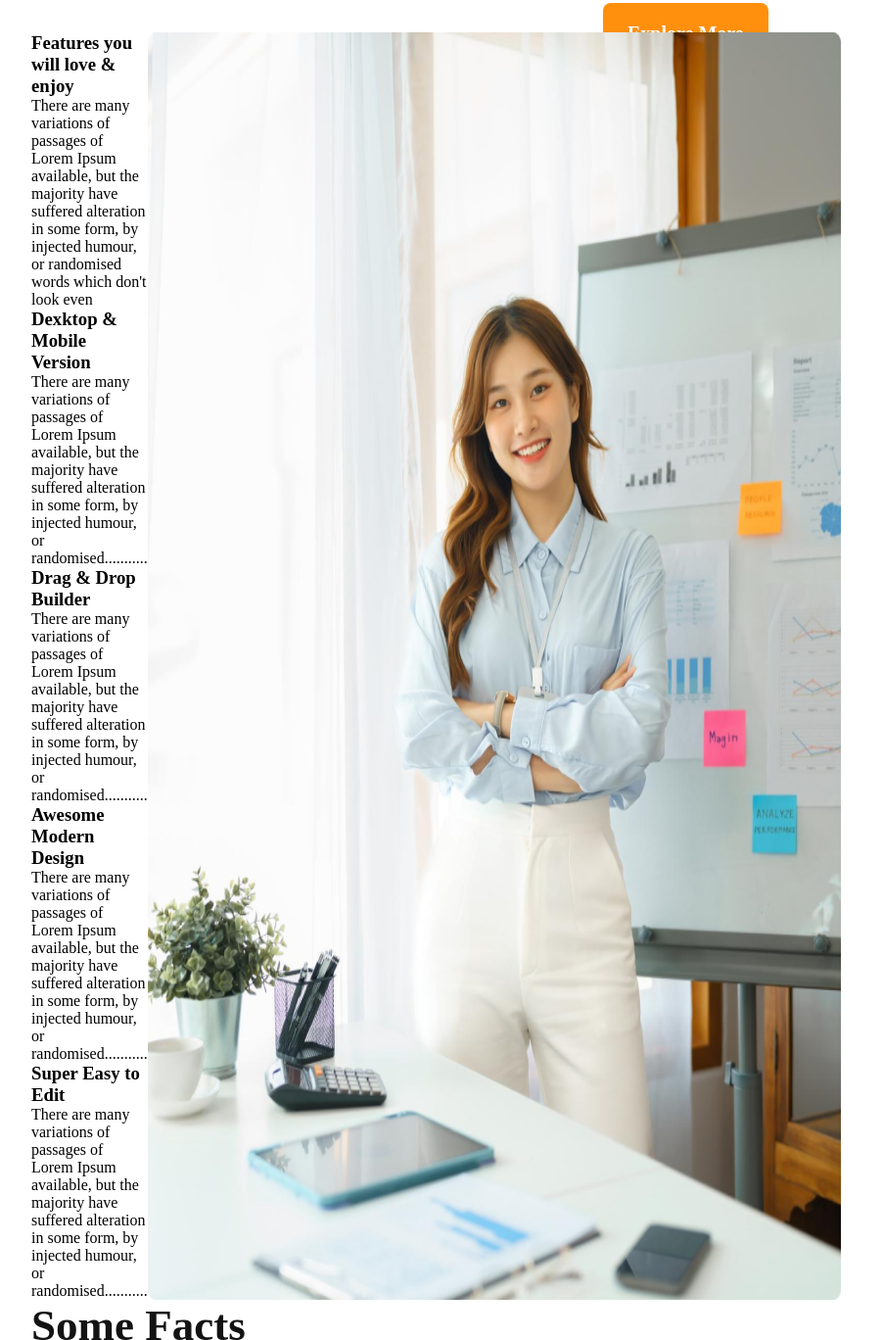
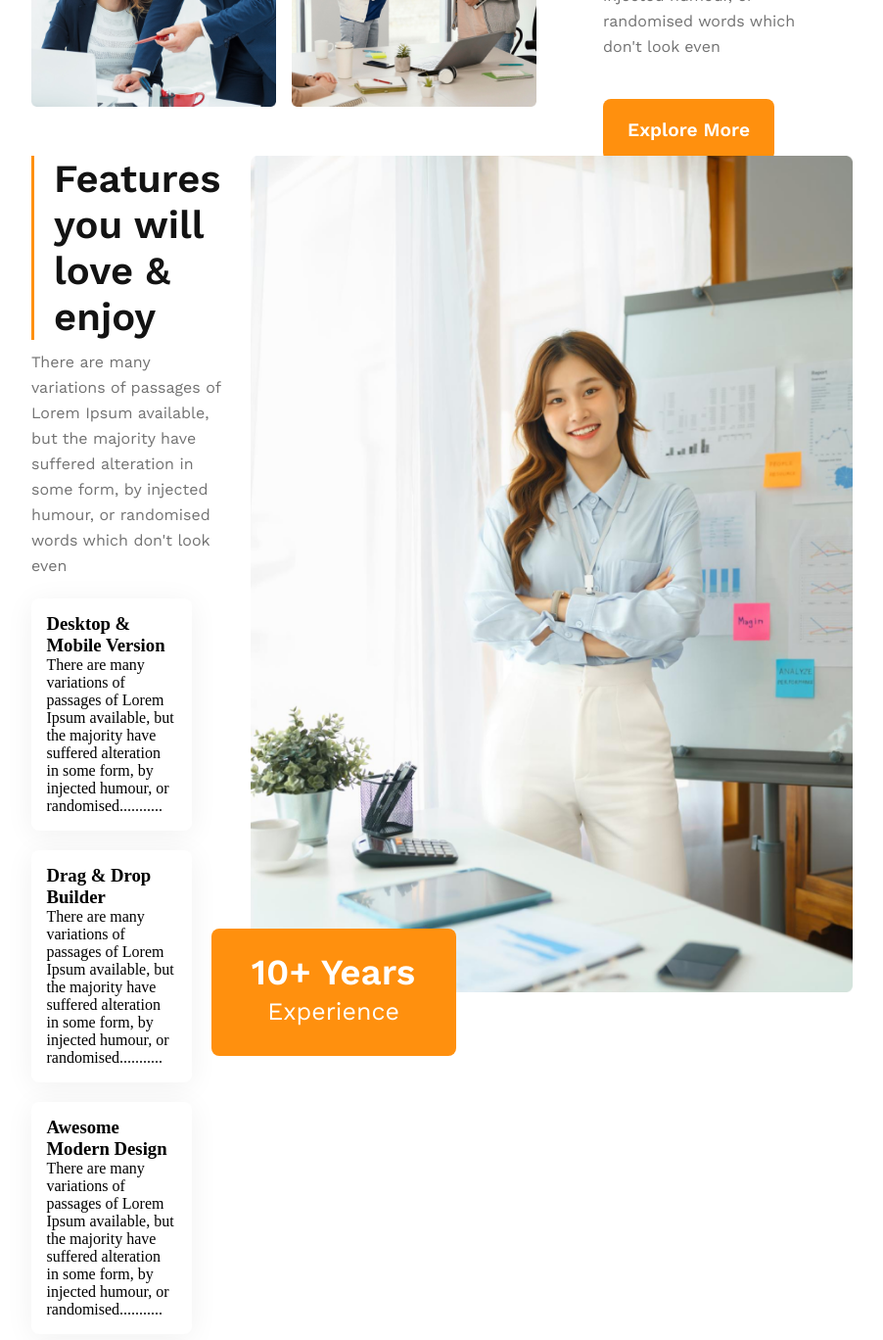
Before and after one commit to INDR0802/G3-Architects, a plain HTML site: page index.html in a window 1280 px wide. Shown: the part 1351-2719 px from the top of the page at 98% size, without its empty margins (208-1110 px from the left). Drawn offline with nearby package versions, Linux system fonts and the light colour scheme.

Commit message:
responsive in progress

```diff
--- a/index.html
+++ b/index.html
@@ -6,6 +6,10 @@
     <meta name="viewport" content="width=device-width, initial-scale=1.0">
     <title>G3 Architects</title>
     <link rel="stylesheet" href="style.css">
+    <link rel="preconnect" href="https://fonts.googleapis.com">
+    <link rel="preconnect" href="https://fonts.gstatic.com" crossorigin>
+    <link href="https://fonts.googleapis.com/css2?family=Work+Sans:ital,wght@0,400;0,600;1,700&display=swap"
+        rel="stylesheet">
 </head>
 
 <body>
@@ -51,12 +55,13 @@
 
         <section class="features">
             <div class="feature-text">
-                <h3>Features you will love & enjoy</h3>
-                <p>There are many variations of passages of Lorem Ipsum available, but the majority have suffered
+                <h2>Features you will love & enjoy</h2>
+                <p class="card-description">There are many variations of passages of Lorem Ipsum available, but the
+                    majority have suffered
                     alteration in some form, by injected humour, or randomised words which don't look even</p>
 
                 <div class="feature-card">
-                    <h3>Dexktop & Mobile Version</h3>
+                    <h3>Desktop & Mobile Version</h3>
                     <p>There are many variations of passages of Lorem Ipsum available, but the majority have suffered
                         alteration in some form, by injected humour, or randomised...........</p>
                 </div>
@@ -76,7 +81,13 @@
                         alteration in some form, by injected humour, or randomised...........</p>
                 </div>
             </div>
-            <img src="images/architect.png" alt="">
+            <div>
+                <img src="images/architect.png" alt="">
+                <div class="experience">
+                    <h1>10+ Years</h1>
+                    <p>Experience</p>
+                </div>
+            </div>
         </section>
 
         <section class="facts">
--- a/style.css
+++ b/style.css
@@ -1,6 +1,11 @@
 * {
     margin: 0px;
     padding: 0px;
+}
+
+body {
+    max-width: 1600px;
+    margin: 0px auto;
 }
 
 .btn-primary {
@@ -10,7 +15,7 @@
     border: none;
     color: #FFF;
     font-family: Work Sans;
-    font-size: 20px;
+    font-size: 1.2rem;
     font-style: normal;
     font-weight: 600;
     line-height: normal;
@@ -31,7 +36,7 @@ nav {
 nav>h3 {
     color: var(--Dark-01, #131313);
     font-family: Work Sans;
-    font-size: 45px;
+    font-size: 3rem;
     font-style: normal;
     font-weight: 700;
     line-height: normal;
@@ -52,7 +57,7 @@ nav li a {
     color: var(--Dark-02, #424242);
     text-align: center;
     font-family: Work Sans;
-    font-size: 18px;
+    font-size: 1.2rem;
     font-style: normal;
     font-weight: 500;
 }
@@ -69,20 +74,23 @@ nav li a {
     color: var(--Dark-01, #131313);
     text-align: center;
     font-family: Work Sans;
-    font-size: 64px;
+    font-size: 4rem;
     font-style: normal;
     font-weight: 700;
     line-height: normal;
+    margin-top: 30px;
+    margin-bottom: 10px;
 }
 
 .banner-description {
     color: var(--Dark-03, #727272);
     text-align: center;
     font-family: Work Sans;
-    font-size: 16px;
+    font-size: 1rem;
     font-style: normal;
     font-weight: 400;
     line-height: 26px;
+    margin-bottom: 20px;
     /* 162.5% */
 }
 
@@ -122,16 +130,17 @@ nav li a {
 .teams-content-title {
     color: var(--Dark-03, #727272);
     font-family: Work Sans;
-    font-size: 45px;
+    font-size: 2.8rem;
     font-style: normal;
     font-weight: 500;
     line-height: normal;
+    margin-top: -57px;
 }
 
 .teams-description {
     color: var(--Dark-03, #727272);
     font-family: Work Sans;
-    font-size: 16px;
+    font-size: 1rem;
     font-style: normal;
     font-weight: 400;
     line-height: 26px;
@@ -143,11 +152,81 @@ nav li a {
 
 /* features-section */
 
-.features{
+.features {
     margin: 0px 240px;
     display: flex;
     justify-content: space-between;
+    gap: 30px;
 }
+
+.features h2 {
+    color: var(--Dark-01, #131313);
+    font-family: Work Sans;
+    font-size: 2.5rem;
+    font-style: normal;
+    font-weight: 700;
+    line-height: normal;
+    border-left: solid 3px #FF900E;
+    margin-bottom: 10px;
+    padding-left: 20px;
+}
+
+.card-description {
+    color: var(--Dark-03, #727272);
+    font-family: Work Sans;
+    font-size: 1rem;
+    font-style: normal;
+    font-weight: 400;
+    line-height: 26px;
+    /* 162.5% */
+}
+
+.feature-card {
+    border-radius: 8px;
+    background: #FFF;
+    box-shadow: 0px 4px 30px 0px rgba(0, 0, 0, 0.06);
+    margin: 20px 0px;
+    margin-right: 30px;
+    padding: 8%;
+}
+
+.features img {
+    height: 854px;
+}
+
+.experience {
+    position: relative;
+    top: -69px;
+    right: 40px;
+    height: 80px;
+    border-radius: 8px;
+    padding-top: 10px;
+    padding-bottom: 40px;
+    background: #FF900E;
+    width: 250px;
+}
+
+.experience>h1 {
+    color: #FFF;
+    text-align: center;
+    font-family: Work Sans;
+    font-size: 2.3rem;
+    font-style: normal;
+    font-weight: 700;
+    line-height: 70px;
+    margin-bottom: -15px;
+}
+
+.experience>p {
+    color: #FFF;
+    font-family: Work Sans;
+    font-size: 25px;
+    font-style: normal;
+    font-weight: 500;
+    line-height: 40px;
+}
+
+
 /* features-section */
 
 /* facts-section */
@@ -159,7 +238,7 @@ nav li a {
 .facts-text h3 {
     color: var(--Dark-01, #131313);
     font-family: Work Sans;
-    font-size: 45px;
+    font-size: 2.8rem;
     font-style: normal;
     font-weight: 700;
     line-height: normal;
@@ -168,7 +247,7 @@ nav li a {
 .facts-text p {
     color: var(--Dark-03, #727272);
     font-family: Work Sans;
-    font-size: 16px;
+    font-size: 1rem;
     font-style: normal;
     font-weight: 400;
     line-height: 26px;
@@ -200,7 +279,7 @@ p {
     color: var(--Dark-02, #424242);
     text-align: center;
     font-family: Work Sans;
-    font-size: 45px;
+    font-size: 2.5rem;
     font-style: normal;
     font-weight: 600;
     line-height: normal;
@@ -209,7 +288,7 @@ p {
 .awards p {
     color: var(--Dark-03, #727272);
     font-family: Work Sans;
-    font-size: 20px;
+    font-size: 1.4rem;
     font-style: normal;
     font-weight: 600;
     line-height: normal;
@@ -230,9 +309,10 @@ p {
 }
 
 .sponsor-text h3 {
+    margin-top: 20px;
     color: var(--Dark-01, #131313);
     font-family: Work Sans;
-    font-size: 45px;
+    font-size: 2.8rem;
     font-style: normal;
     font-weight: 700;
     line-height: normal;
@@ -243,7 +323,7 @@ p {
     color: var(--Dark-03, #727272);
     text-align: center;
     font-family: Work Sans;
-    font-size: 16px;
+    font-size: 1rem;
     font-style: normal;
     font-weight: 400;
     line-height: 26px;
@@ -274,6 +354,14 @@ footer {
     padding: 40px 50px;
     margin-top: 100px;
     margin-bottom: 100px;
+
+    color: var(--Dark-02, #424242);
+    text-align: center;
+    font-family: Work Sans;
+    font-size: 1rem;
+    font-style: normal;
+    font-weight: 400;
+    line-height: normal;
 }
 
 /* footer-section */
```
